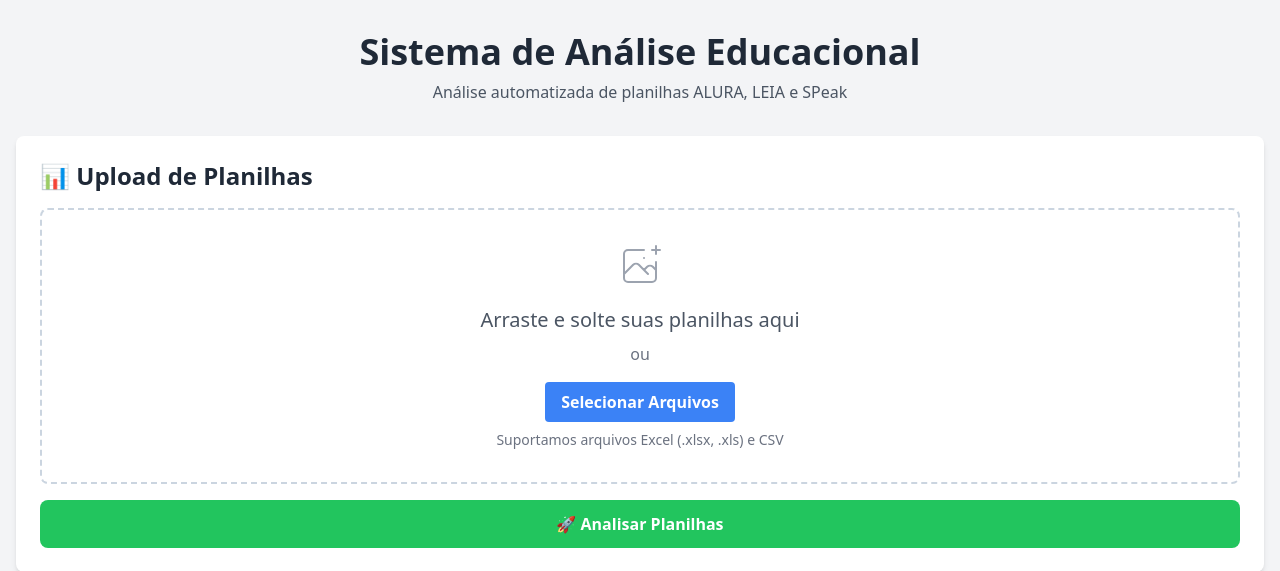
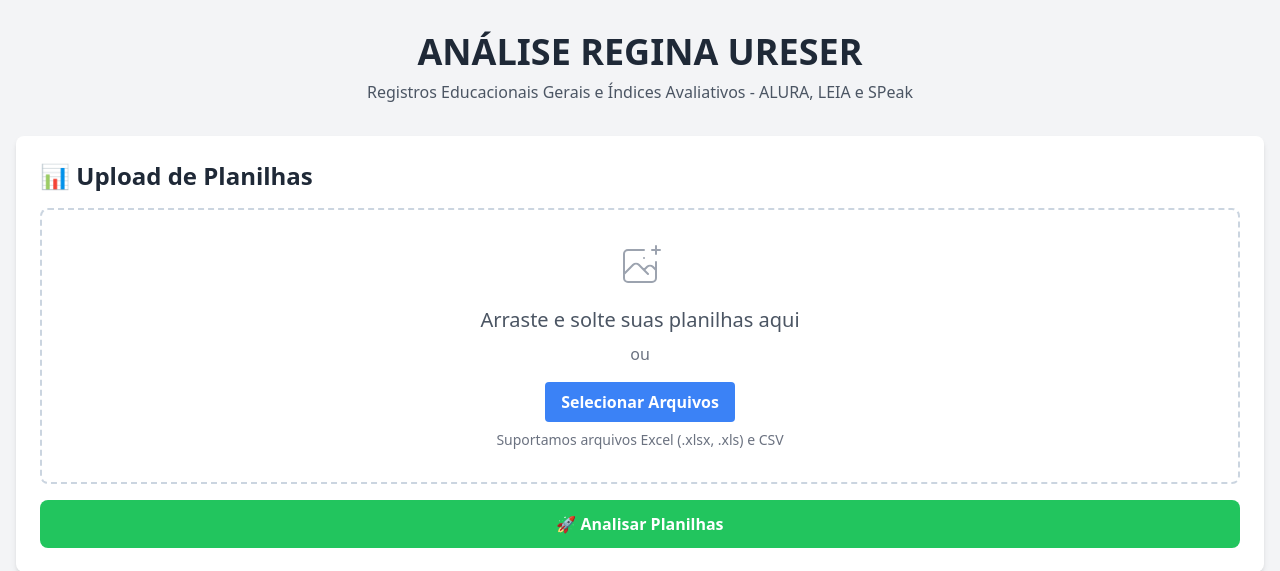
Before and after one commit to dansfisica85/Regina-05-09-25, a Flask app: page / in a window 1280 px wide. Shown: the top 571 px of the page. Run offline with Flask 3, Linux system fonts and the light colour scheme; some libraries are stand-ins or nearby versions.

Commit message:
Atualiza título e descrição do sistema de análise educacional para refletir a nova nomenclatura e escopo

```diff
--- a/templates/index.html
+++ b/templates/index.html
@@ -27,8 +27,8 @@
     <div class="container mx-auto px-4 py-8">
         <!-- Header -->
         <div class="text-center mb-8">
-            <h1 class="text-4xl font-bold text-gray-800 mb-2">Sistema de Análise Educacional</h1>
-            <p class="text-gray-600">Análise automatizada de planilhas ALURA, LEIA e SPeak</p>
+            <h1 class="text-4xl font-bold text-gray-800 mb-2">ANÁLISE REGINA URESER</h1>
+            <p class="text-gray-600">Registros Educacionais Gerais e Índices Avaliativos - ALURA, LEIA e SPeak</p>
         </div>
 
         <!-- Upload Section -->
```
